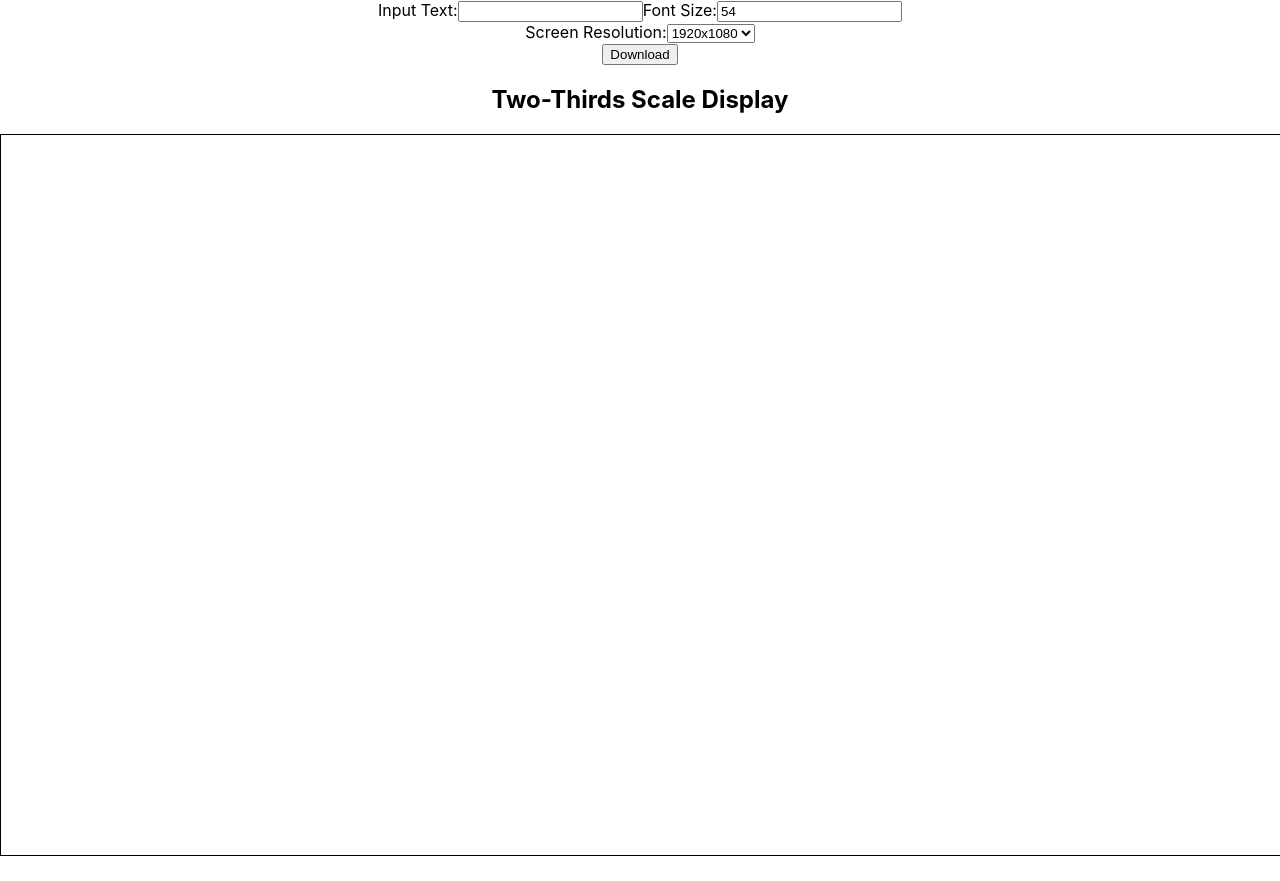
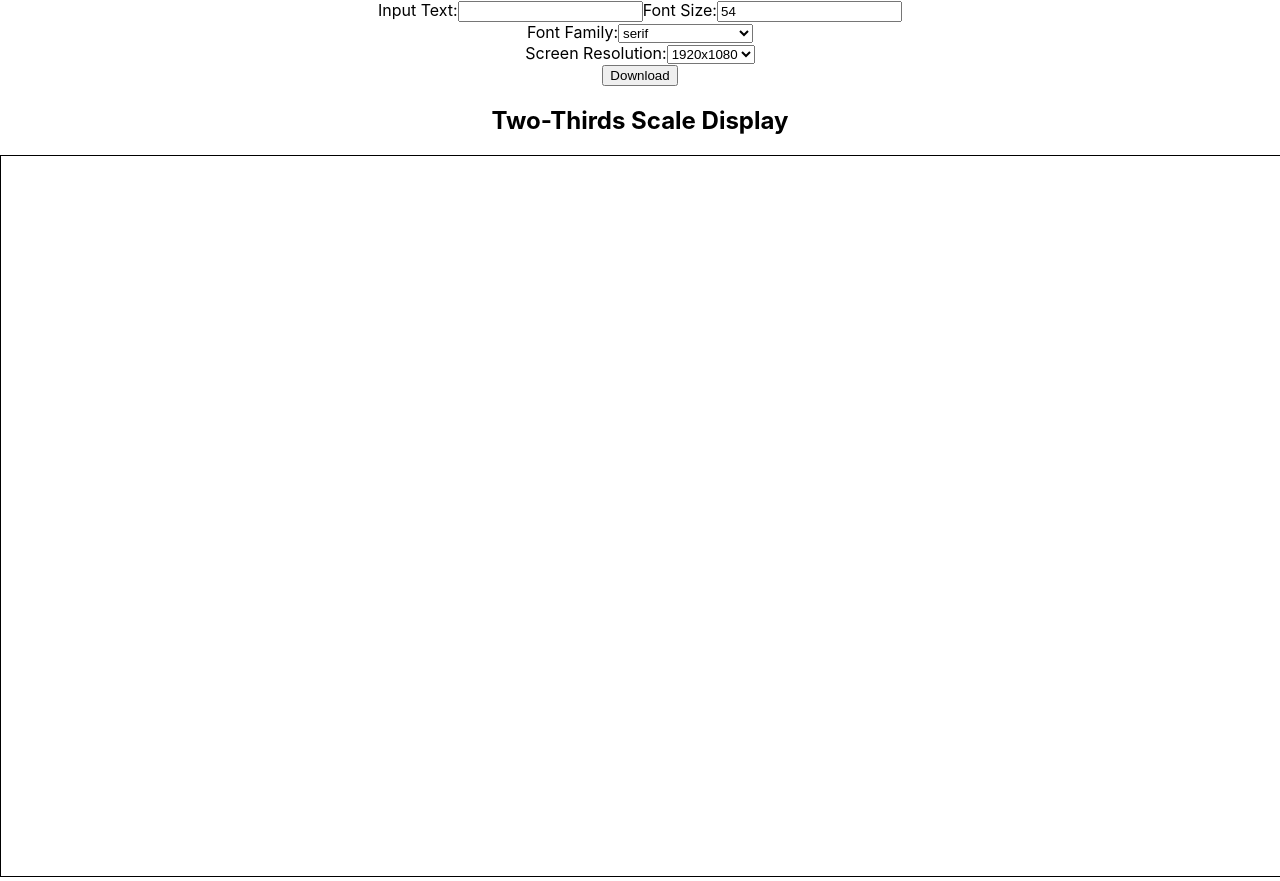
Before and after one commit to michaelahmadi/background-text, a React (Create React App) app: page / in a window 1280 px wide. Before the commit the page ends 860 px from the top, so only its background shows below. Built offline with nearby package versions, Linux system fonts and the light colour scheme.

Commit message:
Added font family functionality

```diff
--- a/src/App.js
+++ b/src/App.js
@@ -4,23 +4,54 @@ function App() {
 
   const [backgroundText, setBackgroundText] = useState(""); // The inputted text
   const [dimensionString, setDimensionString] = useState('{"width": 1920, "height": 1080}');
-  const [font, setFont] = useState('54');
+  const [fontFamily, setFontFamily] = useState('serif');
+  const [fontSize, setFontSize] = useState('54');
 
   function handleFontChange(event) {
 
     const newFont = event.target.value;
 
-    if(newFont.length < font.length) {
+    if(newFont.length < fontSize.length) {
       // Deletion, not necessary to check input
-      setFont(newFont);
+      setFontSize(newFont);
       return;
     }
 
     const c = newFont[newFont.length - 1];
     if(c >= '0' && c <= '9') {
       // A numeric character was entered, update state
-      setFont(newFont);
+      setFontSize(newFont);
     } else {} // A non-numeric character was entered, do nothing
+  }
+
+  const FontDropdown = props => {
+
+    // When an option is chosen, the dimensionString state is set and this component is re-rendered.
+    // In order for the <select> tag to display the currently chosen option post-re-render,
+    // the value property on the <select> tag must be set to a state && must match the value property of an <option> tag.
+    // Since all values are converted to strings, using objects as values will not work properly-
+    // all object values will be converted to '[object object]' and the first such option will be displayed.
+
+    const options = [
+      { label: 'serif', value: 'serif'},
+      { label: 'sans-serif', value: 'sans-serif' },
+      { label: 'Arial', value: 'Arial' },
+      { label: 'Courier New', value: 'Courier New' },
+      { label: 'Times New Roman', value: 'Times New Roman' },
+    ];
+
+    return (
+      <div>
+        <label>
+          Font Family:
+          <select value={fontFamily} onChange={e => setFontFamily(e.target.value)}>
+            {options.map((option) => (
+              <option key={option.label} value={option.value}>{option.label}</option>
+            ))}
+          </select>
+        </label>
+      </div>
+    )
   }
 
   const DimensionDropdown = props => {
@@ -64,13 +95,13 @@ function App() {
       const dimensions = JSON.parse(dimensionString);
       const scaledWidth = dimensions.width * TWO_THIRDS;
       const scaledHeight = dimensions.height * TWO_THIRDS;
-      const scaledFont = font * TWO_THIRDS;
+      const scaledFont = fontSize * TWO_THIRDS;
       // Draw background
       ctx.fillStyle = "white";
       ctx.fillRect(0, 0, scaledWidth, scaledHeight);
 
       // Draw text
-      ctx.font = scaledFont + 'px serif';
+      ctx.font = scaledFont + 'px ' + fontFamily;
       ctx.fillStyle = 'black';
       ctx.textAlign = 'center';
       ctx.fillText(backgroundText, scaledWidth/2, scaledHeight/2);
@@ -99,7 +130,7 @@ function App() {
       ctx.fillRect(0, 0, dimensions.width, dimensions.height);
 
       // Draw text
-      ctx.font = font + 'px serif';
+      ctx.font = fontSize + 'px ' + fontFamily;
       ctx.fillStyle = 'black';
       ctx.textAlign = 'center';
       ctx.fillText(backgroundText, dimensions.width/2, dimensions.height/2);
@@ -138,10 +169,12 @@ function App() {
         <input type="text" onChange={e => setBackgroundText(e.target.value)}>
         </input>
       </label>
+
       <label>
           Font Size:
-          <input type="text" value={font} onChange={handleFontChange}/>
+          <input type="text" value={fontSize} onChange={handleFontChange}/>
         </label>
+      <FontDropdown/>
       <DimensionDropdown/>
       <DownloadBackground/>
 
```
